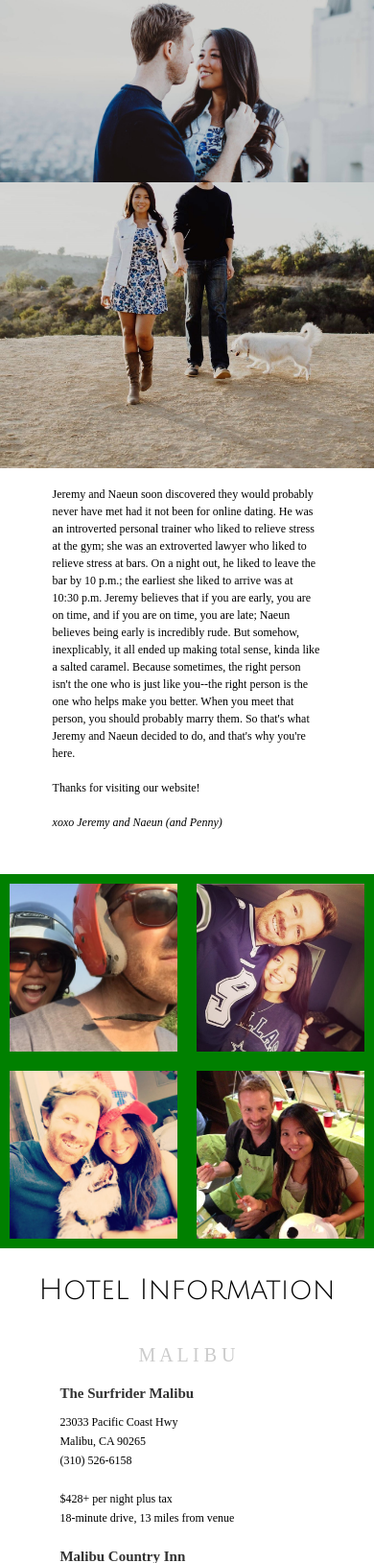
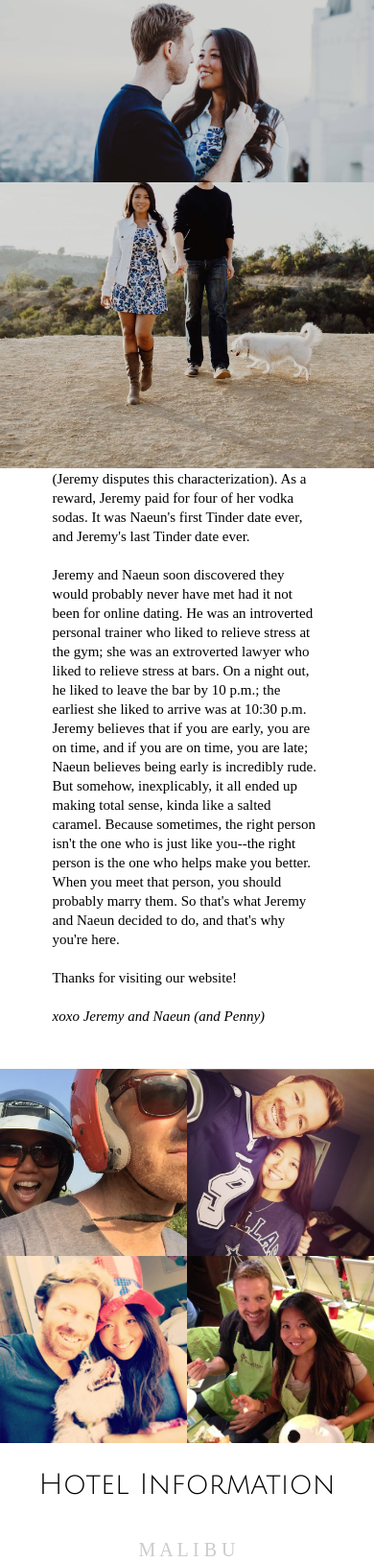
Before and after one commit to rimjieun/wedding-site, a PHP site: page / in a window 390 px wide. Shown: the top 1629 px of the page at 96% size. Run offline with PHP 8.4, Linux system fonts and the light colour scheme; some libraries are stand-ins or nearby versions; some web fonts are replaced.

Commit message:
updated story

```diff
--- a/assets/css/mq.css
+++ b/assets/css/mq.css
@@ -47,8 +47,8 @@
 
   /*STORY SECTION*/
   #story p {
-    font-size: 12px;
-    line-height: 18px;
+    font-size: 15px;
+    line-height: 20px;
     width: 90%;
   }
 
--- a/assets/css/style.css
+++ b/assets/css/style.css
@@ -283,7 +283,6 @@ section.collage {
 .collage div img {
   width: 100%;
   height: auto;
-  padding: 10px;
   background: green;
   overflow: hidden;
 }
```
